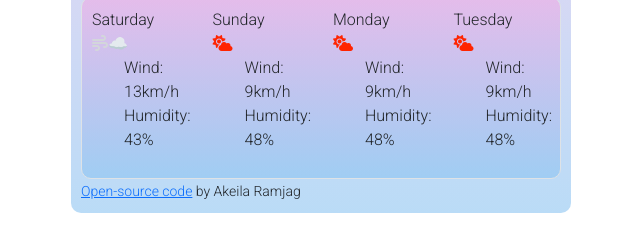
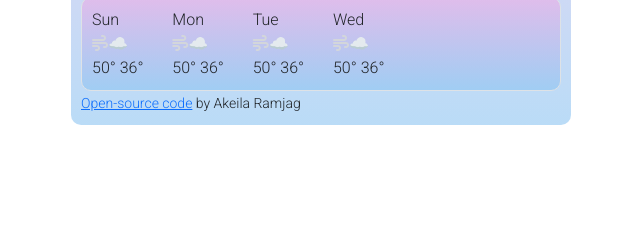
Before and after one commit to MissKWG/MissKWG-weather-app, a plain HTML site: page index.html in a window 1280 px wide. Shown: the part 324-576 px from the top of the page, without its empty margins (319-959 px from the left). Drawn offline with nearby package versions, Linux system fonts and the light colour scheme; no server answers.

Commit message:
Update index.html
remove forecast html

```diff
--- a/index.html
+++ b/index.html
@@ -97,43 +97,7 @@
           </div>
 
           <div class="border container">
-            <div class="row">
-              <div class="col-3">
-                Saturday
-                <div><i class="fas fa-wind wind-icon"></i>☁️</div>
-                <ul>
-                  <li>Wind: <span>13</span>km/h</li>
-                  <li>Humidity: <span>43</span>%</li>
-                </ul>
-              </div>
-
-              <div class="col-3">
-                Sunday
-                <div><i class="fas fa-cloud-sun suncloud-icon"></i></div>
-                <ul>
-                  <li>Wind: <span>9</span>km/h</li>
-                  <li>Humidity: <span>48</span>%</li>
-                </ul>
-              </div>
-
-              <div class="col-3">
-                Monday
-                <div><i class="fas fa-cloud-sun suncloud-icon"></i></div>
-                <ul>
-                  <li>Wind: <span>9</span>km/h</li>
-                  <li>Humidity: <span>48</span>%</li>
-                </ul>
-              </div>
-
-              <div class="col-3">
-                Tuesday
-                <div><i class="fas fa-cloud-sun suncloud-icon"></i></div>
-                <ul>
-                  <li>Wind: <span>9</span>km/h</li>
-                  <li>Humidity: <span>48</span>%</li>
-                </ul>
-              </div>
-            </div>
+            <div class="weather-forecast" id="forecast"></div>
           </div>
         </div>
       </div>
```
